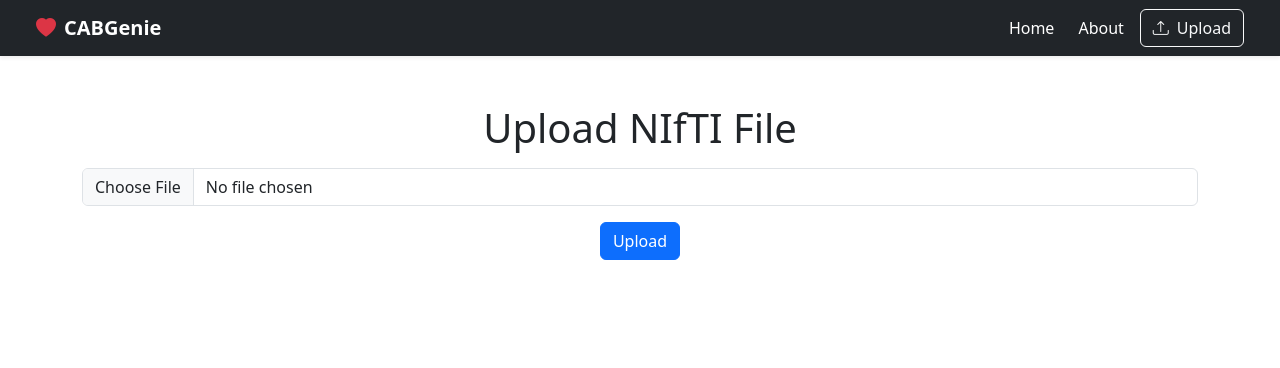
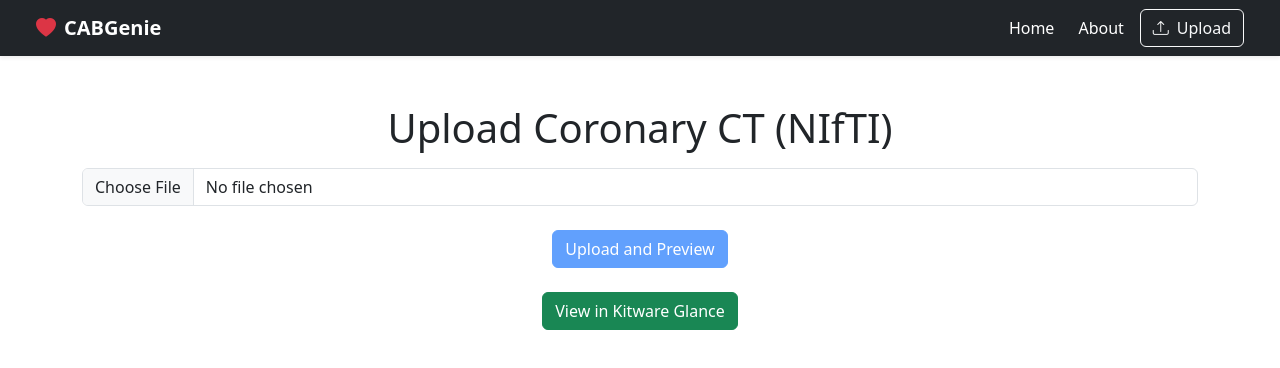
Before and after one commit to nmortega/cabgenie-frontend, a React (Vite) app: page /upload in a window 1280 px wide. Shown: the top 368 px of the page. Built offline with nearby package versions, Linux system fonts and the light colour scheme.

Commit message:
addedd kitware glance frontend

```diff
--- a/src/pages/Upload.jsx
+++ b/src/pages/Upload.jsx
@@ -1,94 +1,101 @@
 import axios from "axios";
-import { useEffect, useRef, useState } from "react";
+import { useRef, useState } from "react";
 
 export default function Upload() {
-  const [imageSrc, setImageSrc] = useState(null);
   const [file, setFile] = useState(null);
-  const [showViewer, setShowViewer] = useState(false);
+  const [imageSrc, setImageSrc] = useState(null); // Matplotlib preview
+  const [isUploading, setIsUploading] = useState(false);
   const viewerRef = useRef(null);
 
   const handleUpload = async () => {
+    if (!file) {
+      alert("Please upload a NIfTI file first.");
+      return;
+    }
+
     const formData = new FormData();
     formData.append("image", file);
 
+    setIsUploading(true);
     try {
       const response = await axios.post(
         "http://127.0.0.1:8000/api/upload_image/",
         formData,
-        {
-          responseType: "blob",
-        }
+        { responseType: "blob" } // ✅ Important: get binary PNG data
       );
-      const imageURL = URL.createObjectURL(response.data);
-      setImageSrc(imageURL);
+
+      const blob = response.data;
+      const imageURL = URL.createObjectURL(blob); // ✅ Create image URL from blob
+      console.log("Generated Image URL:", imageURL);
+      setImageSrc(imageURL); // ✅ Set for display
     } catch (error) {
       console.error("Upload error:", error);
+      alert("Failed to upload and generate preview.");
+    } finally {
+      setIsUploading(false);
     }
   };
 
-  const handleRenderClick = () => {
-    setShowViewer(true);
-  };
-
-  useEffect(() => {
-    if (showViewer && viewerRef.current) {
-      if (!viewerRef.current.querySelector("itk-vtk-viewer")) {
-        const viewer = document.createElement("itk-vtk-viewer");
-        viewer.style.width = "100%";
-        viewer.style.height = "600px";
-        viewer.setAttribute(
-          "data",
-          JSON.stringify([
-            {
-              name: "Volume",
-              url: "http://localhost:8000/media/volume.nii.gz", // Change to dynamic URL if needed
-              opacity: 0.3,
-            },
-            {
-              name: "Segmentation",
-              url: "http://localhost:8000/media/mask.nii.gz", // Change to dynamic URL if needed
-              opacity: 1.0,
-            },
-          ])
-        );
-        viewerRef.current.appendChild(viewer);
-      }
-    }
-  }, [showViewer]);
-
   return (
     <div className="container mt-5 text-center">
-      <h1>Upload NIfTI File</h1>
+      <h1>Upload Coronary CT (NIfTI)</h1>
 
       <input
         type="file"
         accept=".nii.gz"
+        className="form-control mt-3"
         onChange={(e) => setFile(e.target.files[0])}
-        className="form-control mt-3"
       />
 
-      <div className="d-flex justify-content-center gap-3 mt-3">
-        <button className="btn btn-primary" onClick={handleUpload}>
-          Upload
+      <div className="d-flex justify-content-center gap-3 mt-4">
+        <button
+          className="btn btn-primary"
+          onClick={handleUpload}
+          disabled={isUploading || !file}
+        >
+          {isUploading ? (
+            <>
+              <span
+                className="spinner-border spinner-border-sm me-2"
+                role="status"
+                aria-hidden="true"
+              ></span>
+              Upload and Preview...
+            </>
+          ) : (
+            "Upload and Preview"
+          )}
         </button>
-
-        {imageSrc && (
-          <button className="btn btn-secondary" onClick={handleRenderClick}>
-            Render in 3D
-          </button>
-        )}
       </div>
 
+      {/* ✅ Display prediction preview */}
       {imageSrc && (
-        <>
-          <div className="mt-4">
-            <h5>Prediction Overlay</h5>
-            <img src={imageSrc} alt="Prediction" className="img-fluid" />
-          </div>
-        </>
+        <div className="mt-4">
+          <h5>Matplotlib Prediction Preview</h5>
+          <img
+            src={imageSrc}
+            alt="Prediction Preview"
+            className="img-fluid"
+            style={{
+              border: "1px solid #ccc",
+              maxWidth: "100%",
+              height: "auto",
+            }}
+          />
+        </div>
       )}
 
-      {imageSrc && showViewer && <div ref={viewerRef} className="mt-4" />}
+      {/* ✅ Kitware Glance Button */}
+      <div className="mt-4">
+        <a
+          href="http://localhost:5173/viewer" // adjust this to your Glance viewer path
+          target="_blank"
+          rel="noopener noreferrer"
+          className="btn btn-success"
+        >
+          View in Kitware Glance
+        </a>
+      </div>
     </div>
   );
 }
```
